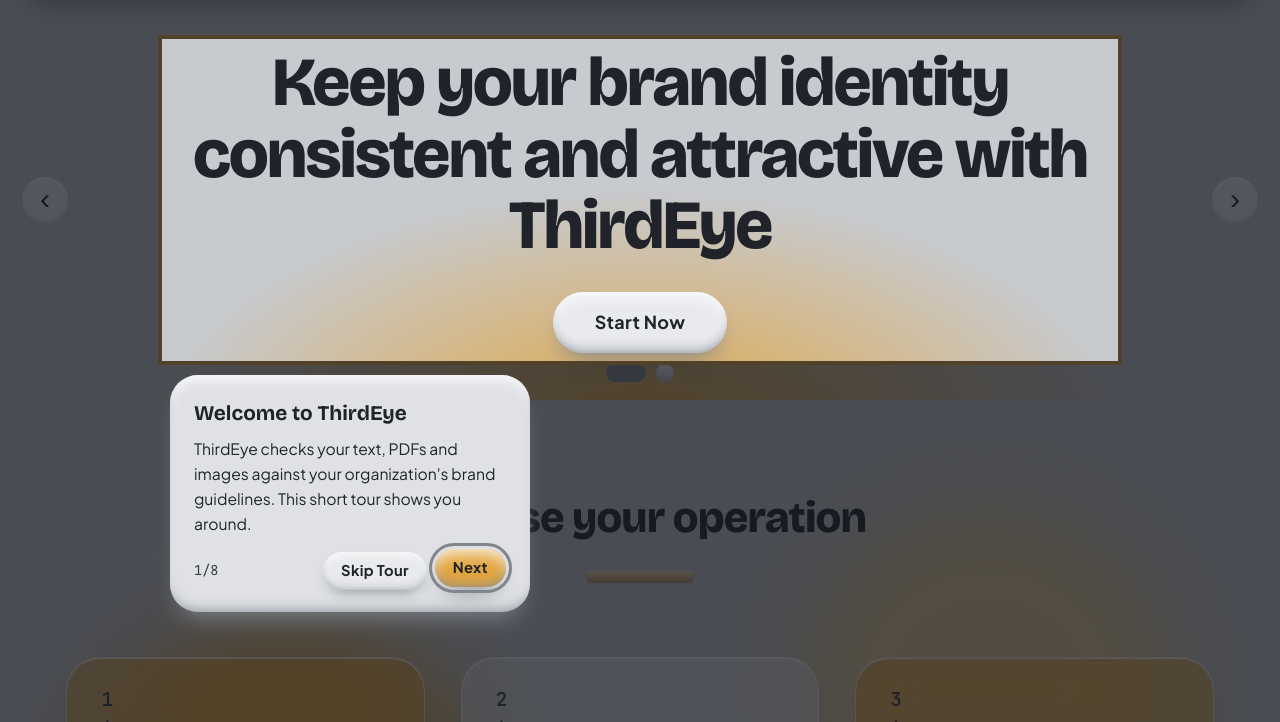
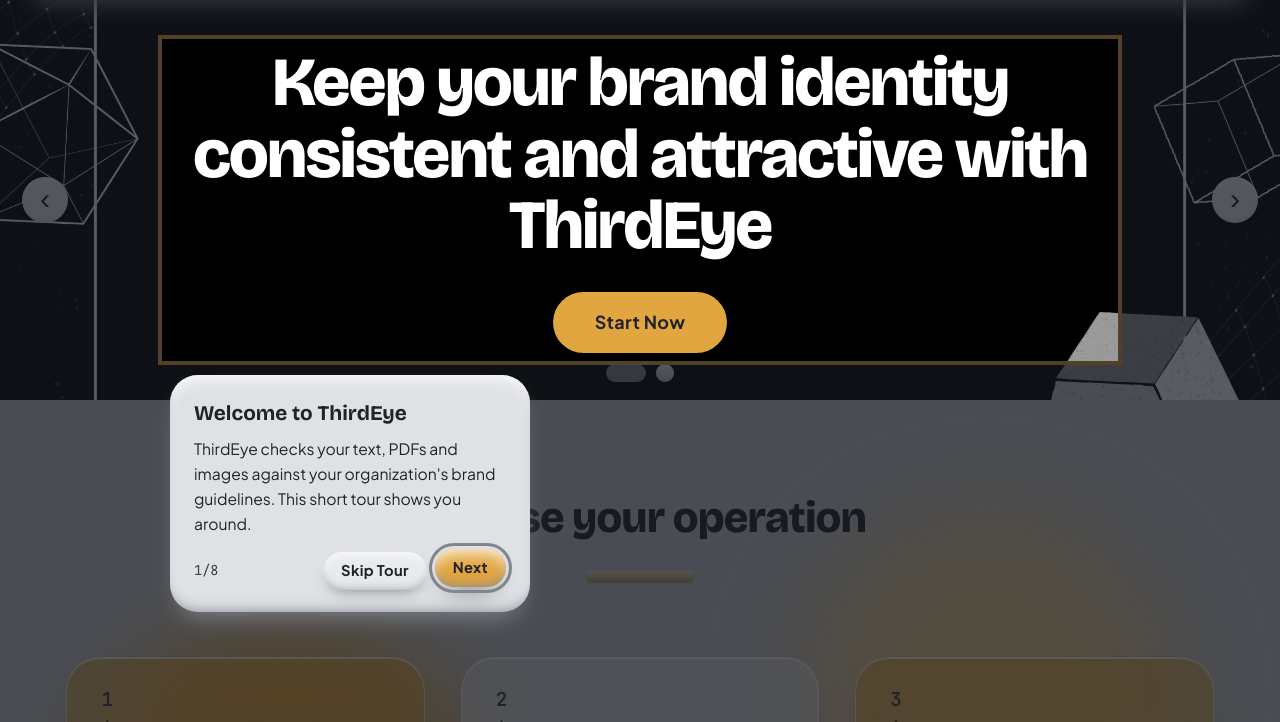
Before and after one commit to skishore-dhcp/thirdeye, a Flask app: page /dashboard in a window 1280 px wide. Shown: the part 78-800 px from the top of the page. Run offline with Flask 3, Linux system fonts and the light colour scheme; the visitor is signed in with stand-in values (Sample User, id 1); data comes from the database, SQL or seed files in the repository; data that the repository does not hold is empty.

Commit message:
Add files via upload

```diff
--- a/static/css/style.css
+++ b/static/css/style.css
@@ -111,11 +111,11 @@ select.input { appearance: none; padding-right: 48px; background: var(--tcl01-we
 
 .banner {
   position: relative; overflow: hidden; min-height: 380px; height: var(--banner-h); display: flex; align-items: center; text-align: center; padding: 40px 0;
-  background: radial-gradient(700px 360px at 50% 110%, var(--tcl01-clay), transparent 70%);
+  background: #000 url("../img/banner.jpg") center / cover no-repeat;
 }
 .banner-inner { max-width: 940px; }
-.banner h1, .banner .slide-title { margin: 0 0 30px; font-family: var(--font-tcl01-display); font-weight: 800; font-size: clamp(2.3rem, 5.4vw, 4.3rem); line-height: 1.04; letter-spacing: -.03em; color: var(--tcl01-ink); }
-.banner .btn { padding: 16px 42px; font-size: 1.12rem; box-shadow: var(--shadow-md); }
+.banner h1, .banner .slide-title { margin: 0 0 30px; font-family: var(--font-tcl01-display); font-weight: 800; font-size: clamp(2.3rem, 5.4vw, 4.3rem); line-height: 1.04; letter-spacing: -.03em; color: #fff; text-shadow: 0 2px 18px #000; }
+.banner .btn { padding: 16px 42px; font-size: 1.12rem; background: var(--tcl01-clay); color: var(--tcl01-ink); box-shadow: 0 10px 24px -10px #000; }
 
 .guide { position: relative; isolation: isolate; overflow: hidden; padding: 84px 0 30px; }
 .guide h2 { display: block; text-align: center; margin: 0 20px 46px; font-family: var(--font-tcl01-display); font-weight: 800; font-size: clamp(1.9rem, 3.4vw, 2.7rem); letter-spacing: -.02em; text-transform: none; color: var(--tcl01-ink); }
```
